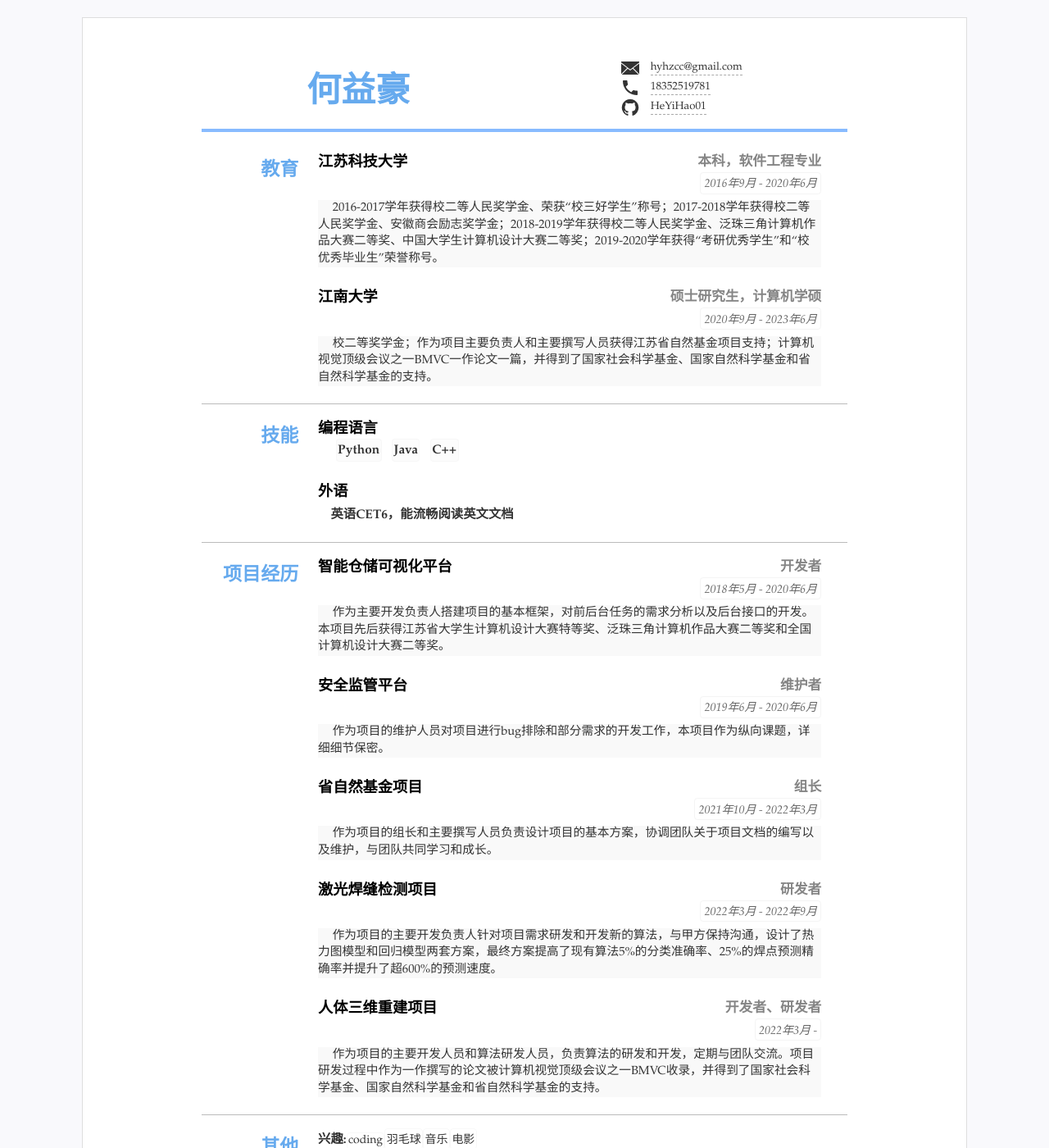
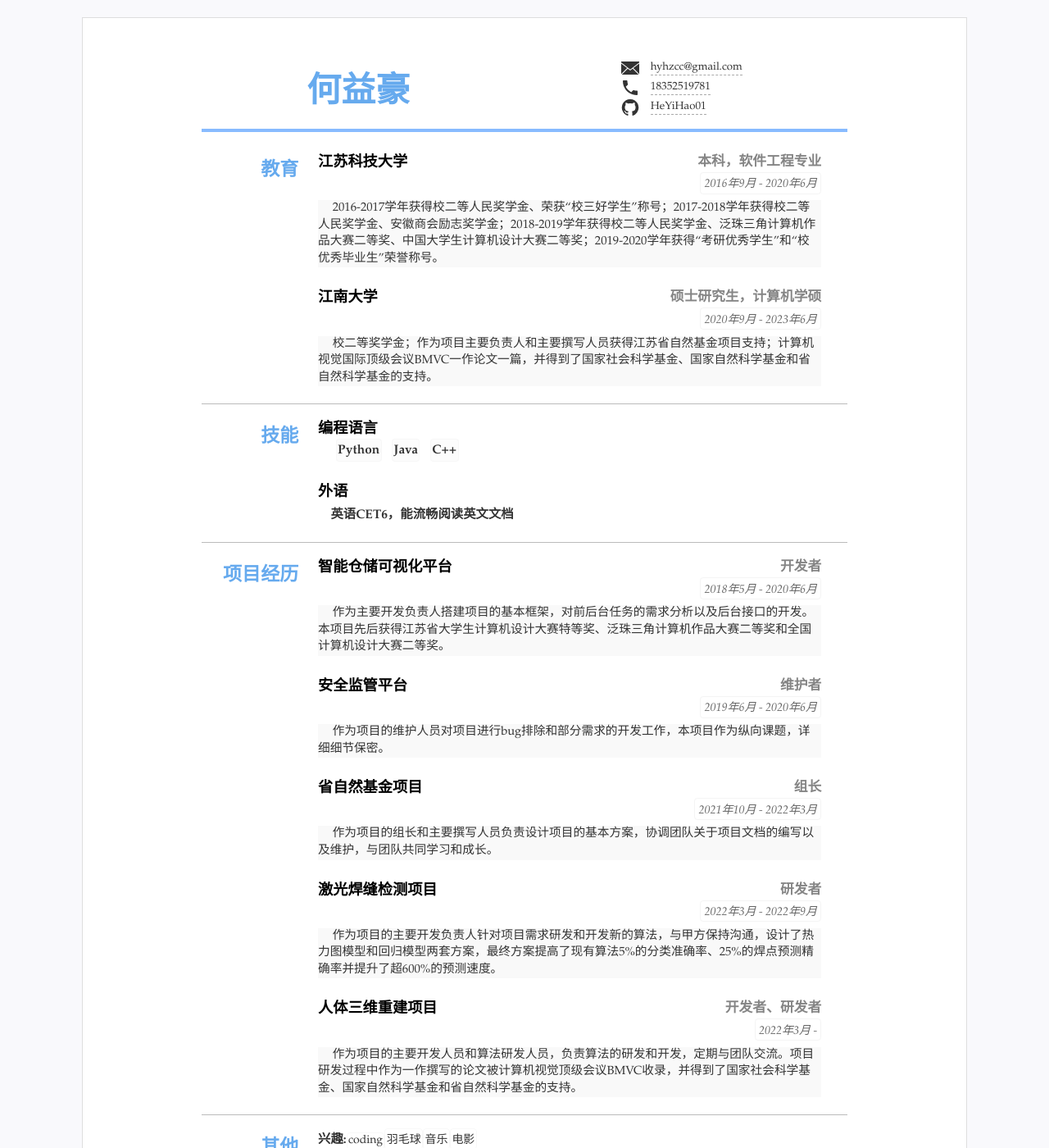
Before and after one commit to HeYiHao01/CV_Resume, a Jekyll site: the page built from index.html, in a window 1280 px wide and 1400 px high. Shown: the whole window at 82% size. Built offline with Jekyll 4.4.1, drawn with Linux system fonts in a browser that asks for light colours.

Commit message:
Update resume.yml

```diff
--- a/_data/resume.yml
+++ b/_data/resume.yml
@@ -41,7 +41,7 @@ main: #简历主要内容，
     detail:
     - 校二等奖学金；
     - 作为项目主要负责人和主要撰写人员获得江苏省自然基金项目支持；
-    - 计算机视觉顶级会议之一BMVC一作论文一篇，并得到了国家社会科学基金、国家自然科学基金和省自然科学基金的支持。
+    - 计算机视觉国际顶级会议BMVC一作论文一篇，并得到了国家社会科学基金、国家自然科学基金和省自然科学基金的支持。
 
 - type: skills
   name: "技能"
@@ -75,7 +75,7 @@ main: #简历主要内容，
     sub: 研发者
   - title: 人体三维重建项目
     duration: 2022年3月 -
-    detail: 作为项目的主要开发人员和算法研发人员，负责算法的研发和开发，定期与团队交流。项目研发过程中作为一作撰写的论文被计算机视觉顶级会议之一BMVC收录，并得到了国家社会科学基金、国家自然科学基金和省自然科学基金的支持。
+    detail: 作为项目的主要开发人员和算法研发人员，负责算法的研发和开发，定期与团队交流。项目研发过程中作为一作撰写的论文被计算机视觉顶级会议BMVC收录，并得到了国家社会科学基金、国家自然科学基金和省自然科学基金的支持。
     sub: 开发者、研发者
 #   - title: Project Name
 #     summary: Projects' introduction or summary
```
